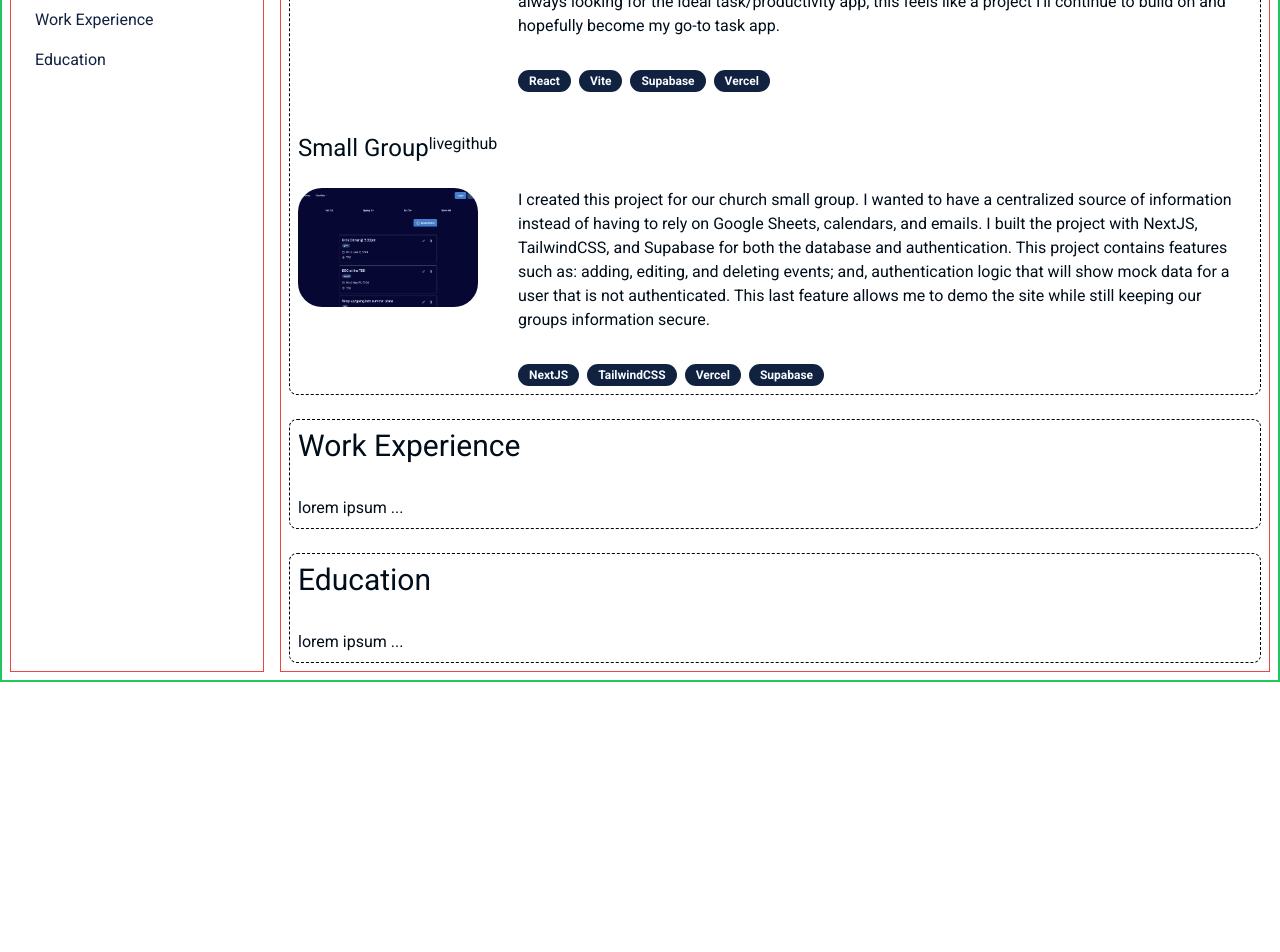
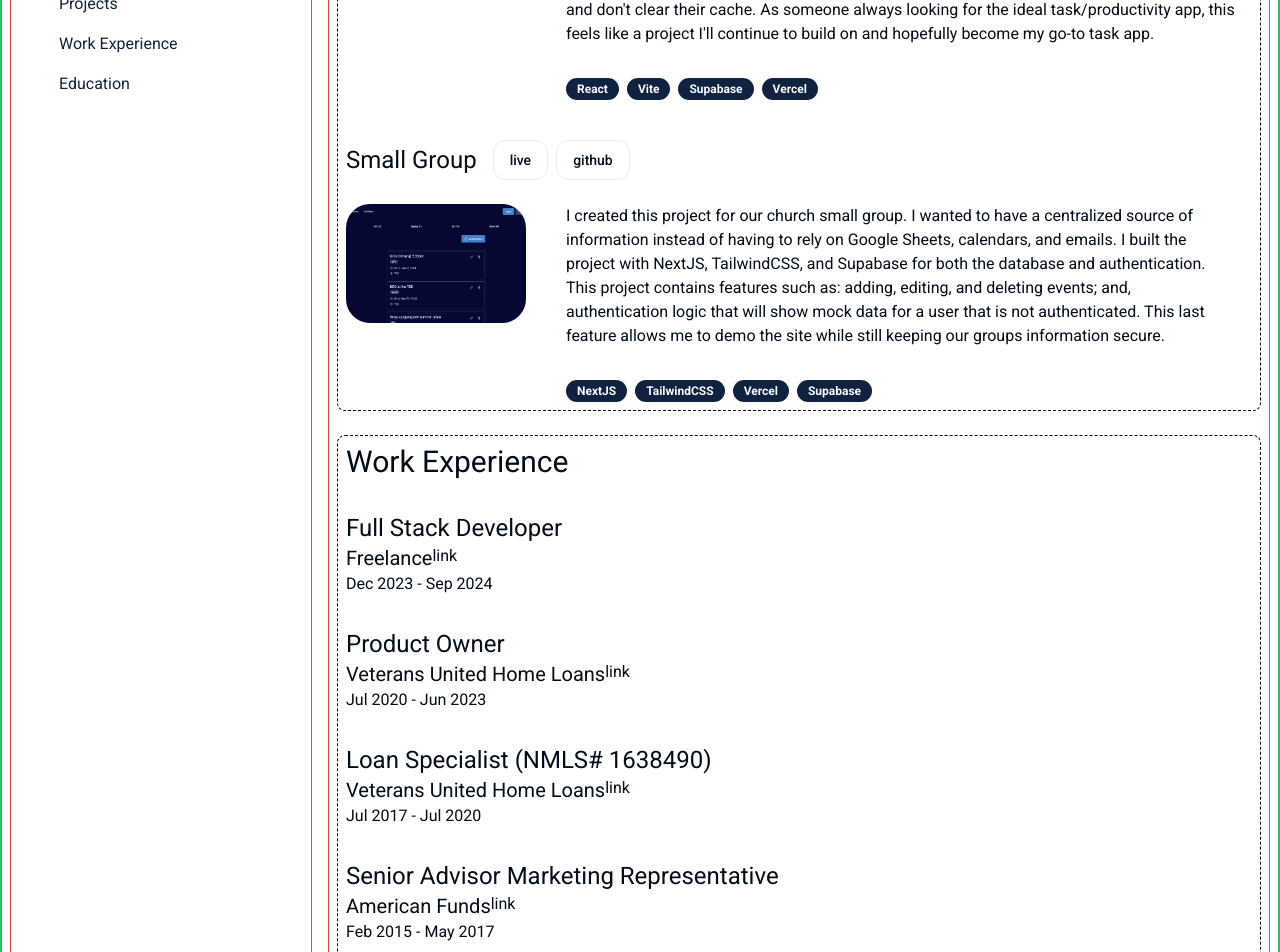
Before and after one commit to jwbw29/portfolio_v2, a Next.js app: page / in a window 1280 px wide. Shown: the part 520-1472 px from the top of the page. Before the commit the page ends 1202 px from the top, so only its background shows below. Built offline with nearby package versions, Linux system fonts and the light colour scheme.

Commit message:
work experience data added and mapped

```diff
--- /dev/null
+++ b/public/data/workExperience.json
@@ -0,0 +1,44 @@
+[
+  {
+    "title": "Full Stack Developer",
+    "url": "https://www.justin-byrd.com",
+    "company": "Freelance",
+    "dates": "Dec 2023 - Sep 2024",
+    "description": ""
+  },
+  {
+    "title": "Product Owner",
+    "url": "https://www.linkedin.com/company/veteransunited/",
+    "company": "Veterans United Home Loans",
+    "dates": "Jul 2020 - Jun 2023",
+    "description": ""
+  },
+  {
+    "title": "Loan Specialist (NMLS# 1638490)",
+    "url": "https://www.linkedin.com/company/veteransunited/",
+    "company": "Veterans United Home Loans",
+    "dates": "Jul 2017 - Jul 2020",
+    "description": ""
+  },
+  {
+    "title": "Senior Advisor Marketing Representative",
+    "url": "https://www.linkedin.com/company/capital-group/posts/?feedView=all",
+    "company": "American Funds",
+    "dates": "Feb 2015 - May 2017",
+    "description": ""
+  },
+  {
+    "title": "Advisor Marketing Representative",
+    "url": "https://www.linkedin.com/company/capital-group/posts/?feedView=all",
+    "company": "American Funds",
+    "dates": "Sep 2014 - Feb 2015",
+    "description": ""
+  },
+  {
+    "title": "Client Services Representative",
+    "url": "https://www.linkedin.com/company/capital-group/posts/?feedView=all",
+    "company": "American Funds",
+    "dates": "Nov 2013 - Sep 2014",
+    "description": ""
+  }
+]
--- a/src/components/Hero.tsx
+++ b/src/components/Hero.tsx
@@ -10,7 +10,7 @@ import headshot from "../../public/assets/headshot.png";
 
 export default function Hero() {
   return (
-    <header className="testBorder flex flex-col p-2 m-2 md:w-fit gap-4">
+    <header className="testBorder flex flex-col p-2 md:p-8 m-2 md:w-fit gap-4">
       <div className="md:p-4">
         <Image
           src={headshot}
--- a/src/components/Projects.tsx
+++ b/src/components/Projects.tsx
@@ -4,6 +4,7 @@ import Link from "next/link";
 import Image from "next/image";
 import projectsData from "../../public/data/projectsData.json";
 import { Badge } from "@/components/ui/badge";
+import { Button } from "@/components/ui/button";
 
 export default function Projects() {
   return (
@@ -15,10 +16,16 @@ export default function Projects() {
       {/* //// map projects here */}
       {projectsData.map((project, index) => (
         <div key={index} className="flex flex-col">
-          <div className="flex py-2">
-            <h3>{project.name}</h3>
-            <Link href={project.live}>live</Link>
-            <Link href={project.github}>github</Link>
+          <div className="flex gap-4 py-2">
+            <h3 className="self-center">{project.name}</h3>
+            <div className="flex gap-2">
+              <Button variant="outline" asChild className="rounded-xl">
+                <Link href={project.live}>live</Link>
+              </Button>
+              <Button variant="outline" asChild className="rounded-xl">
+                <Link href={project.github}>github</Link>
+              </Button>
+            </div>
           </div>
           <div className="flex flex-col gap-6 md:flex-row w-full">
             <Image
--- a/src/components/Socials.tsx
+++ b/src/components/Socials.tsx
@@ -10,6 +10,7 @@ import {
   PiSnapchatLogoLight,
 } from "react-icons/pi";
 import Link from "next/link";
+import { Button } from "@/components/ui/button";
 
 export default function Socials() {
   return (
--- a/src/components/WorkExperience.tsx
+++ b/src/components/WorkExperience.tsx
@@ -1,12 +1,28 @@
 "use client";
+import workExperience from "../../public/data/workExperience.json";
+import Link from "next/link";
 
 export default function WorkExperience() {
   return (
-    <div
+    <section
       id="work"
-      className="border border-dashed border-black rounded-lg p-2 m-2 flex flex-col gap-4 md:gap-8"    >
+      className="border border-dashed border-black rounded-lg p-2 m-2 flex flex-col gap-4 md:gap-8"
+    >
       <h2>Work Experience</h2>
-      <p>lorem ipsum ...</p>
-    </div>
+      {/* //// map work experience here */}
+      {workExperience.map((work, index) => (
+        <div key={index} className="flex flex-col">
+          <h3>{work.title}</h3>
+          <div className="flex flex-col">
+            <div className="flex">
+              <h4>{work.company}</h4>
+              <Link href={work.url}>link</Link>
+            </div>
+            <p>{work.dates}</p>
+          </div>
+          <p>{work.description}</p>
+        </div>
+      ))}
+    </section>
   );
 }
--- a/src/components/ui/button.tsx
+++ b/src/components/ui/button.tsx
@@ -1,15 +1,15 @@
-import * as React from "react"
-import { Slot } from "@radix-ui/react-slot"
-import { cva, type VariantProps } from "class-variance-authority"
+import * as React from "react";
+import { Slot } from "@radix-ui/react-slot";
+import { cva, type VariantProps } from "class-variance-authority";
 
-import { cn } from "@/lib/utils"
+import { cn } from "@/lib/utils";
 
 const buttonVariants = cva(
   "inline-flex items-center justify-center whitespace-nowrap rounded-md text-sm font-medium ring-offset-background transition-colors focus-visible:outline-none focus-visible:ring-2 focus-visible:ring-ring focus-visible:ring-offset-2 disabled:pointer-events-none disabled:opacity-50",
   {
     variants: {
       variant: {
-        default: "bg-primary text-primary-foreground hover:bg-primary/90",
+        default: "bg-primary text-primary-foreground hover:bg-muted-foreground",
         destructive:
           "bg-destructive text-destructive-foreground hover:bg-destructive/90",
         outline:
@@ -31,26 +31,26 @@ const buttonVariants = cva(
       size: "default",
     },
   }
-)
+);
 
 export interface ButtonProps
   extends React.ButtonHTMLAttributes<HTMLButtonElement>,
     VariantProps<typeof buttonVariants> {
-  asChild?: boolean
+  asChild?: boolean;
 }
 
 const Button = React.forwardRef<HTMLButtonElement, ButtonProps>(
   ({ className, variant, size, asChild = false, ...props }, ref) => {
-    const Comp = asChild ? Slot : "button"
+    const Comp = asChild ? Slot : "button";
     return (
       <Comp
         className={cn(buttonVariants({ variant, size, className }))}
         ref={ref}
         {...props}
       />
-    )
+    );
   }
-)
-Button.displayName = "Button"
+);
+Button.displayName = "Button";
 
-export { Button, buttonVariants }
+export { Button, buttonVariants };
```
